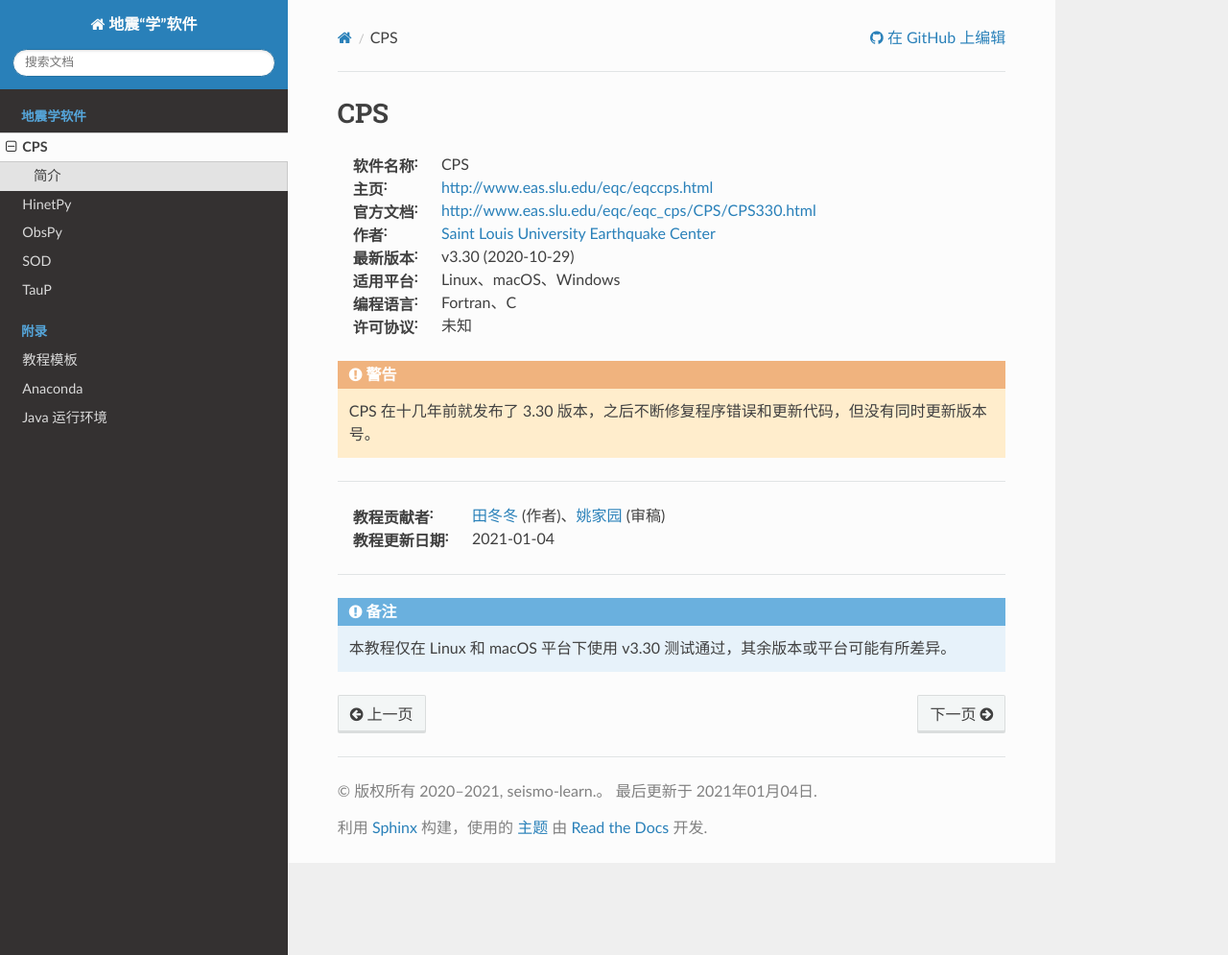
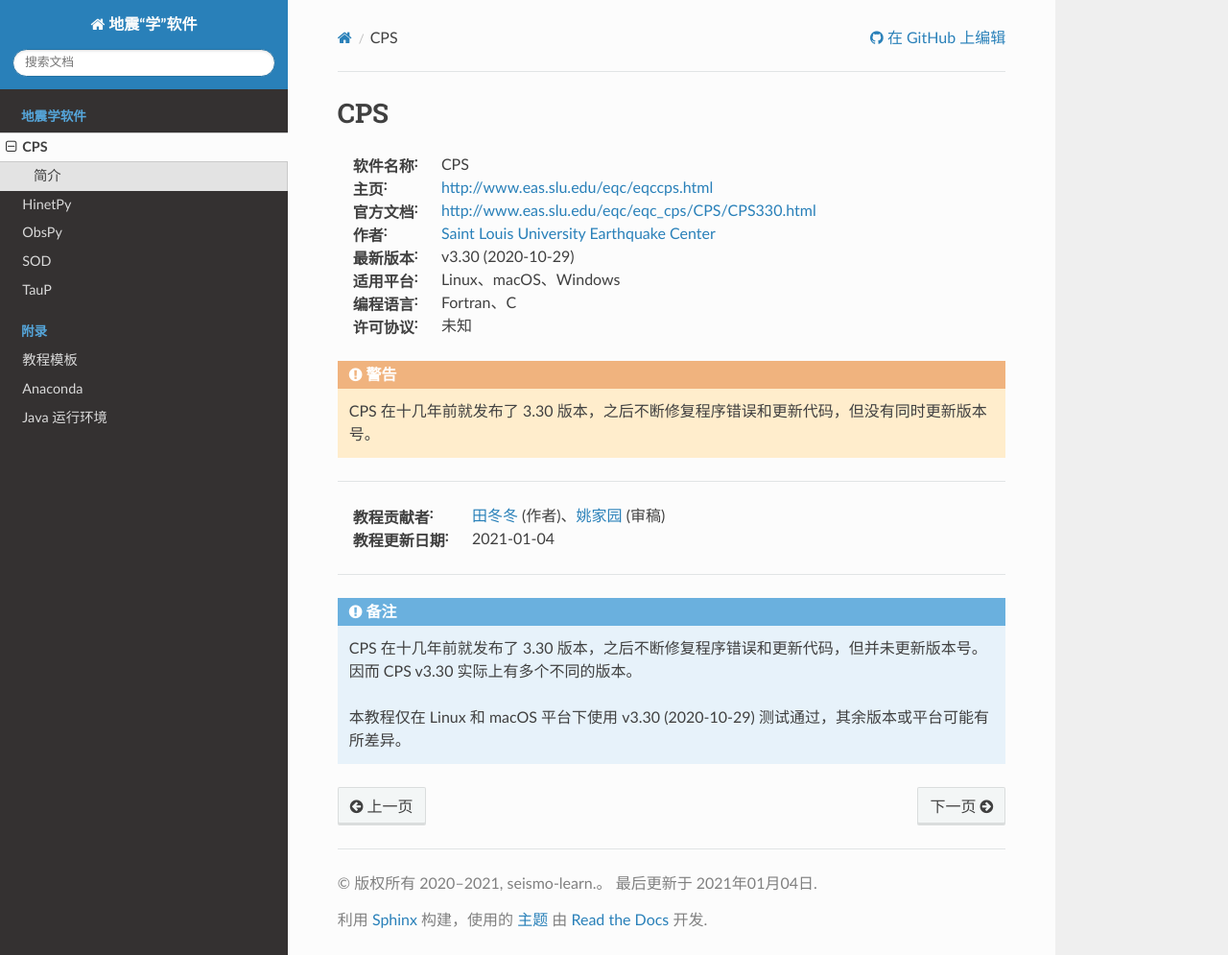
Before and after one commit to seismo-learn/software, a Sphinx documentation site: the page built from source/cps/index.rst, in a window 1280 px wide and 995 px high. Shown: the whole window at 96% size. Built offline with Sphinx 7.4.7 and the Read the Docs theme 2.0.0, drawn with Linux system fonts in a browser that asks for light colours.

Commit message:
Update source/cps/index.rst
Co-authored-by: Dongdong Tian <seisman.info@gmail.com>

```diff
--- a/source/cps/index.rst
+++ b/source/cps/index.rst
@@ -23,7 +23,10 @@
 
 .. note::
 
-   本教程仅在 Linux 和 macOS 平台下使用 v3.30 测试通过，其余版本或平台可能有所差异。
+   CPS 在十几年前就发布了 3.30 版本，之后不断修复程序错误和更新代码，但并未更新版本号。
+   因而 CPS v3.30 实际上有多个不同的版本。
+
+   本教程仅在 Linux 和 macOS 平台下使用 v3.30 (2020-10-29) 测试通过，其余版本或平台可能有所差异。
 
 .. toctree::
    :hidden:
```
